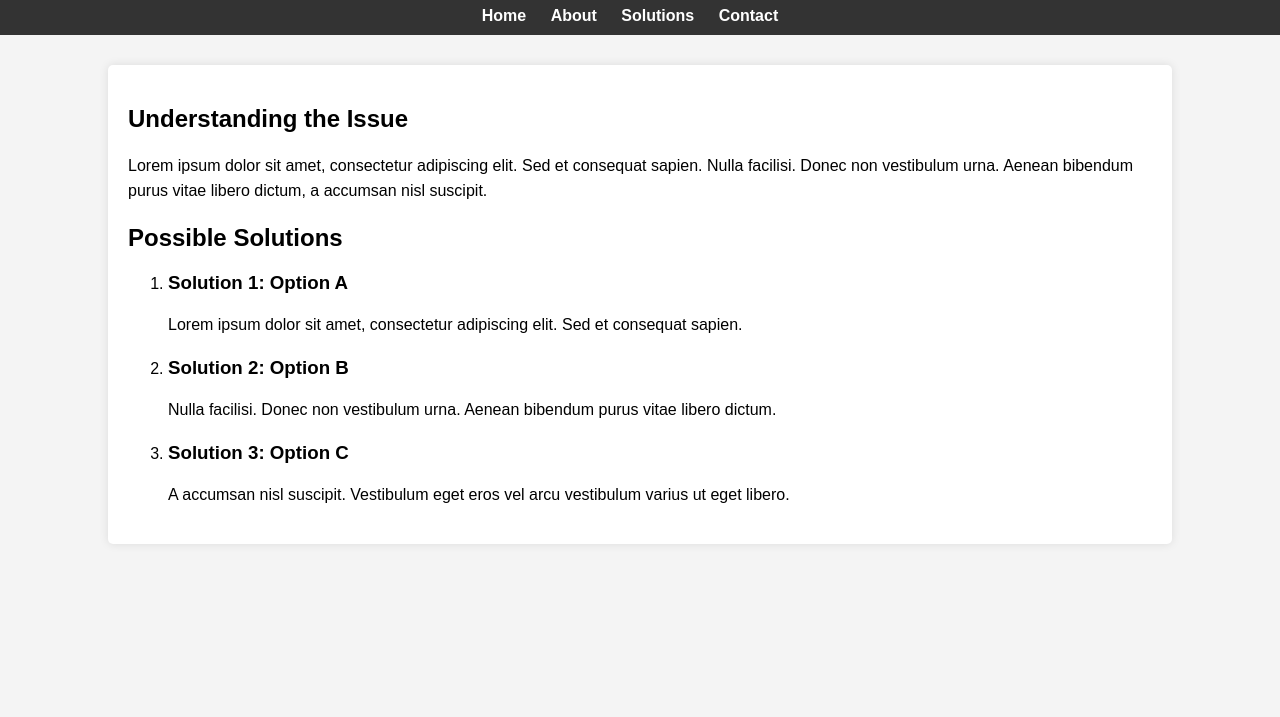
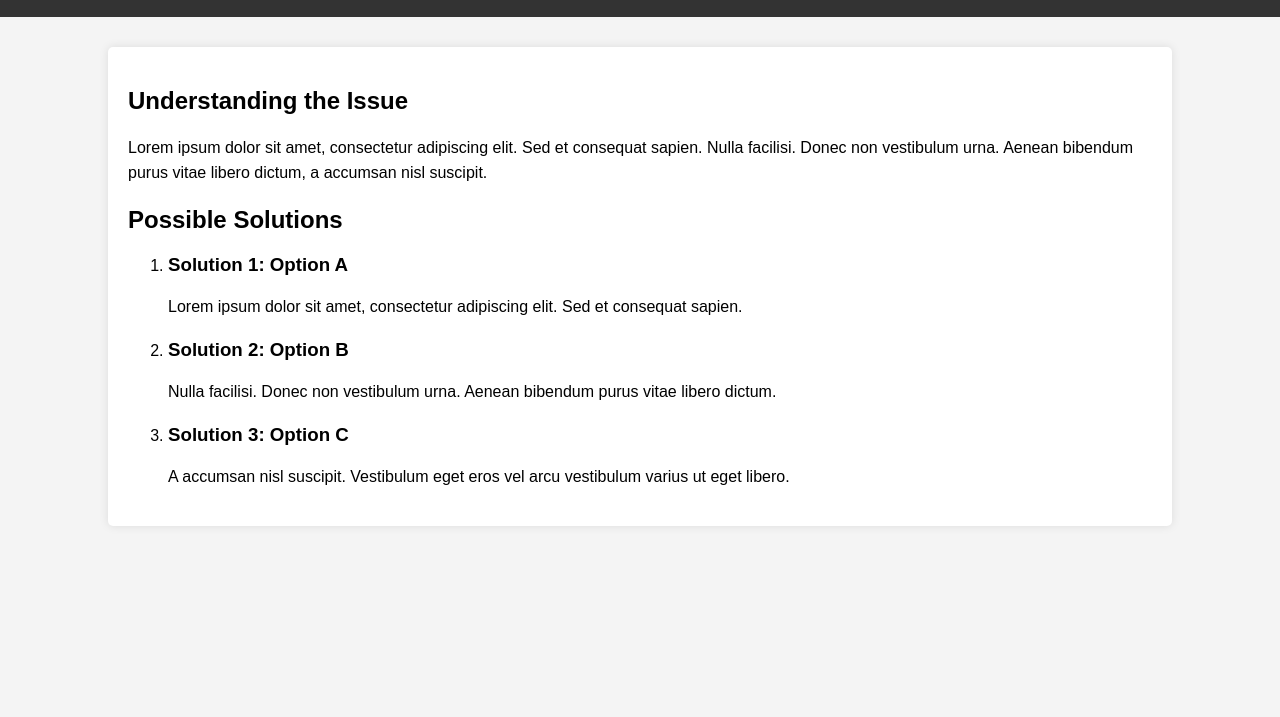
Before and after one commit to ehscat/ehscat.github.io, a plain HTML site: page index.html in a window 1280 px wide. Shown: the part 83-800 px from the top of the page. Drawn offline with Linux system fonts and the light colour scheme.

Commit message:
Update index.html

```diff
--- a/index.html
+++ b/index.html
@@ -51,14 +51,6 @@
 <body>
   <header>
     <h1>Issue Information and Solutions</h1>
-    <nav>
-      <ul>
-        <li><a href="#">Home</a></li>
-        <li><a href="#">About</a></li>
-        <li><a href="#">Solutions</a></li>
-        <li><a href="#">Contact</a></li>
-      </ul>
-    </nav>
   </header>
   <div class="container">
     <h2>Understanding the Issue</h2>
```
